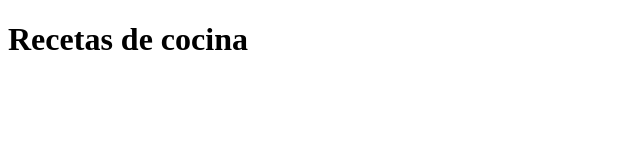
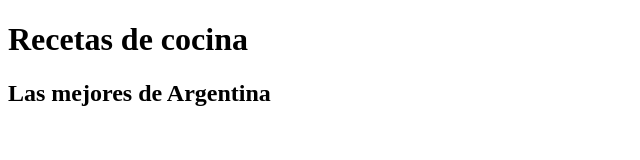
Before and after one commit to ManuelBotas/Recetas-INSPT-V2, a plain HTML site: page index.html in a window 1280 px wide. Shown: the whole page, without its empty margins (0-640 px from the left). Drawn offline with Linux system fonts and the light colour scheme.

Commit message:
Agregado un subtitulo

```diff
--- a/index.html
+++ b/index.html
@@ -7,5 +7,6 @@
     </head>
     <body> <!-- cuerpo de la pagina -->
         <h1>Recetas de cocina</h1>
+        <h2>Las mejores de Argentina</h2>
     </body>
 </html>
```
